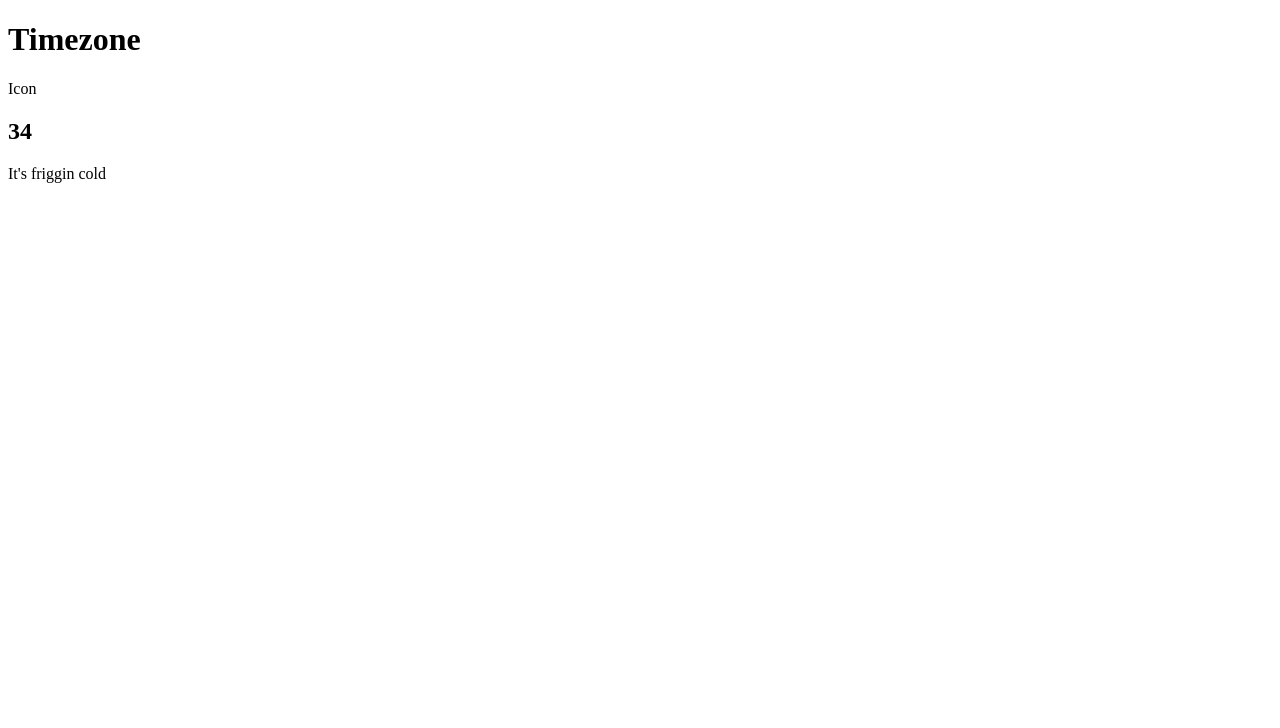
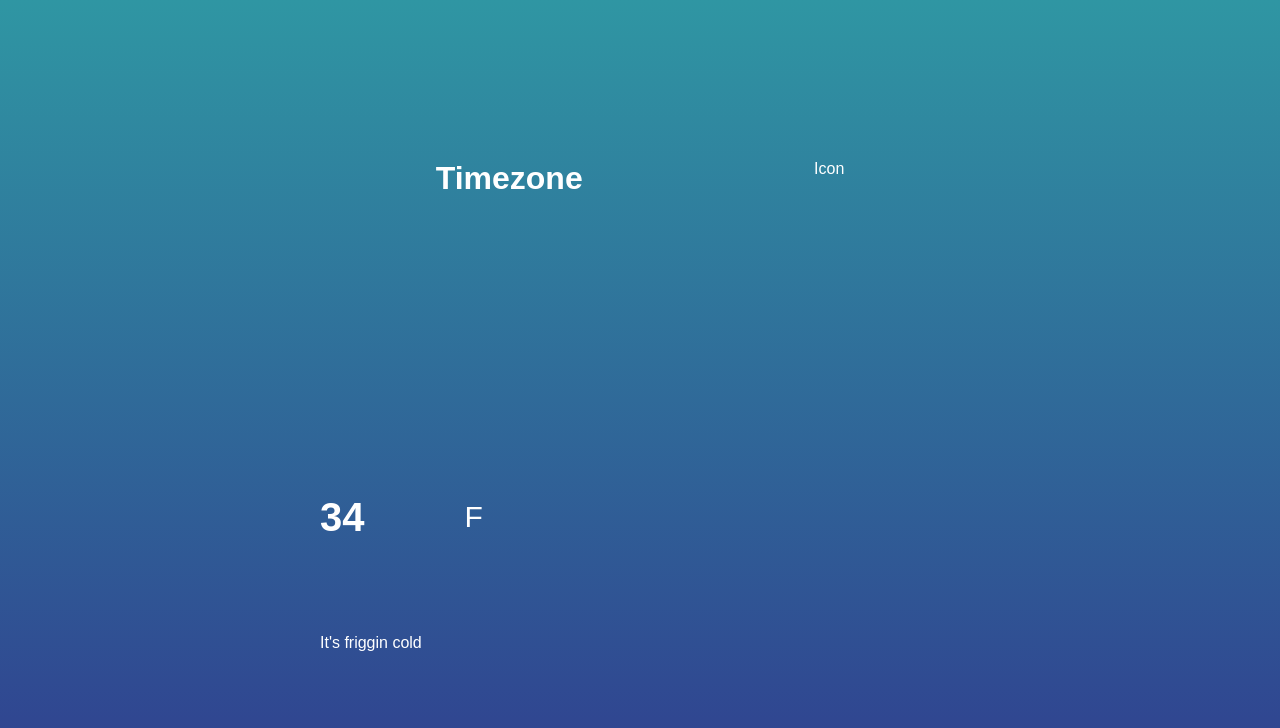
Before and after one commit to JMGreen1989/vanilla-weather-app, a plain HTML site: page index.html in a window 1280 px wide. Drawn offline with Linux system fonts and the light colour scheme.

Commit message:
stylings done (for now)

```diff
--- a/index.html
+++ b/index.html
@@ -14,7 +14,10 @@
     </div>
 
     <div class="temperature">
-        <h2 class="temperature-degree">34</h2>
+            <div class="degree-section">
+                <h2 class="temperature-degree">34</h2>
+            <span>F</span>
+            </div>
         <div class="temperature-description">It's friggin cold</div>
     </div>
 
--- a/style.css
+++ b/style.css
@@ -0,0 +1,44 @@
+*{
+    margin: 0;
+    padding: 0;
+    box-sizing: border-box;
+}
+
+body{
+    height: 100vh;
+    display: flex;
+    justify-content: center;
+    flex-direction: column;
+    align-items: center;
+    background: linear-gradient(rgb(47,150,163), rgb(48,62,143));
+    font-family: sans-serif;
+    color: white;
+}
+
+.location,
+.temperature{
+    height: 30vh;
+    width: 50%;
+    display: flex;
+    justify-content: space-around;
+    align-content: center;
+}
+
+.temperature{
+    flex-direction: column;
+}
+
+.degree-section{
+    display: flex;
+    align-items: center;
+    cursor: pointer;
+}
+
+.degree-section span{
+    margin: 100px;
+    font-size: 30px;
+}
+
+.degree-section h2{
+    font-size: 40px;
+}
```
